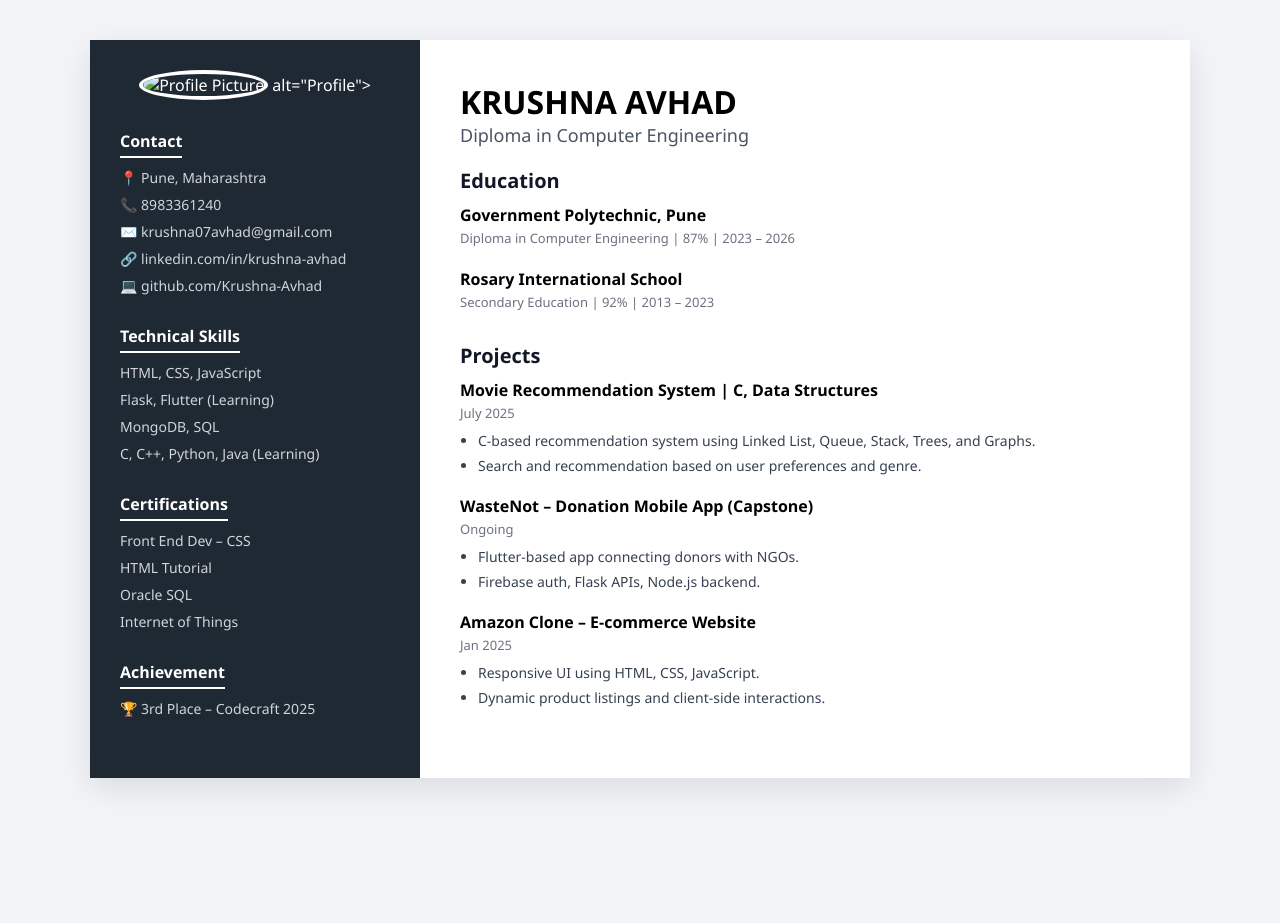
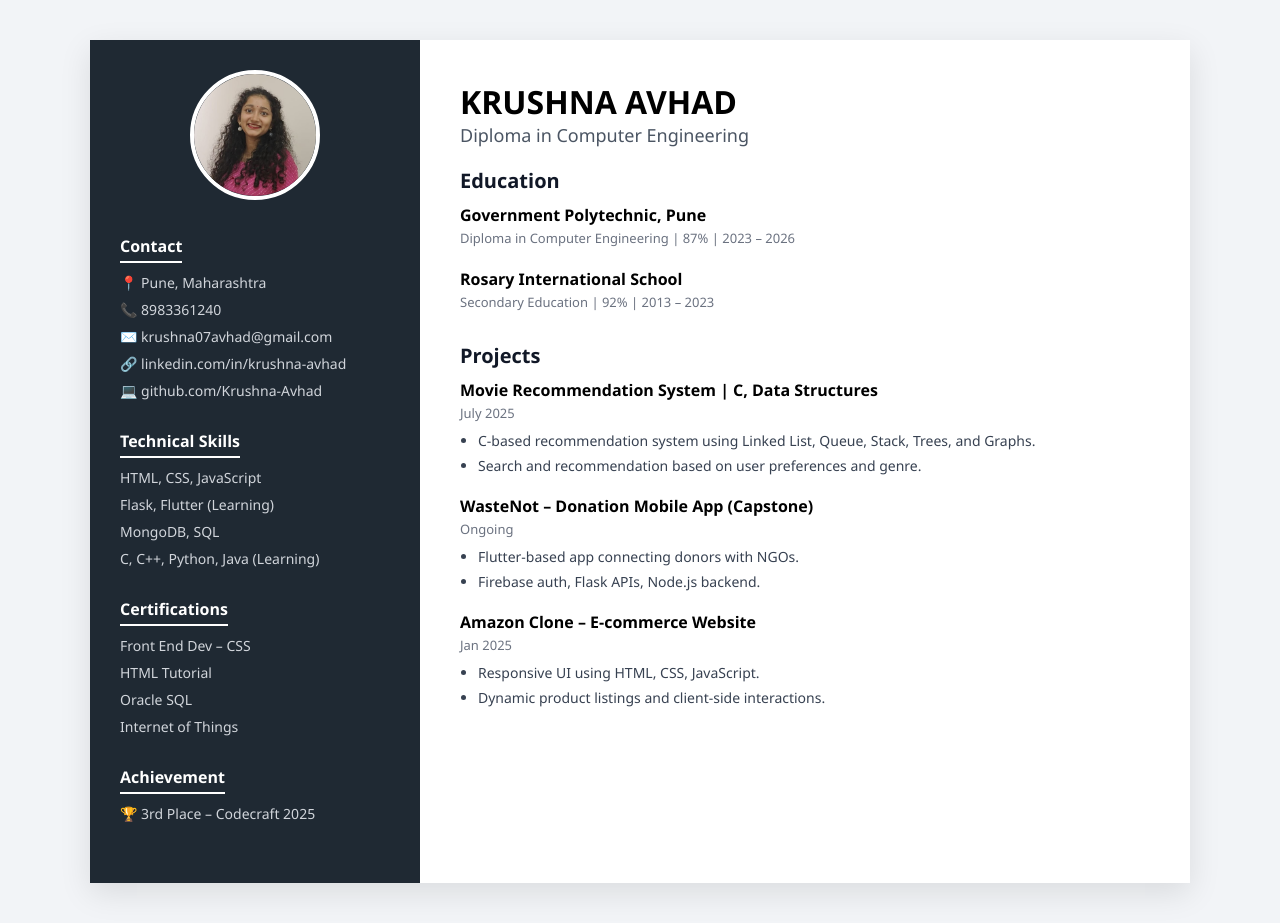
Before and after one commit to Krushna-Avhad/resume-website, a plain HTML site: page index.html in a window 1280 px wide. Before the commit the page ends 818 px from the top, so only its background shows below. Drawn offline with Linux system fonts and the light colour scheme.

Commit message:
Fix HTML syntax and formatting issues

```diff
--- a/index.html
+++ b/index.html
@@ -116,8 +116,7 @@ body {
     <!-- LEFT SIDE -->
     <div class="left">
         <div class="profile-img">
-            <img src=<img src="https://raw.githubusercontent.com/Krushna-Avhad/resume-website/main/cropimg.jpeg" alt="Profile Picture">
- alt="Profile">
+            <img src="https://raw.githubusercontent.com/Krushna-Avhad/resume-website/main/cropimg.jpeg" alt="Profile Picture">
         </div>
 
         <div class="section">
```
